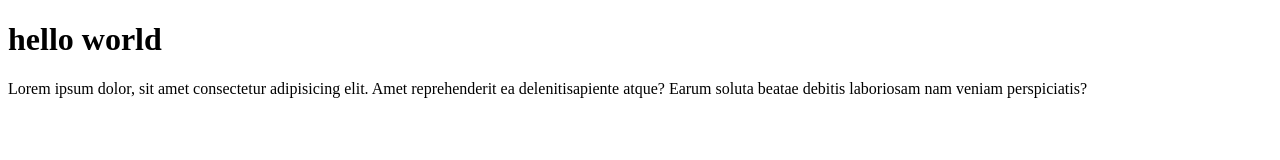
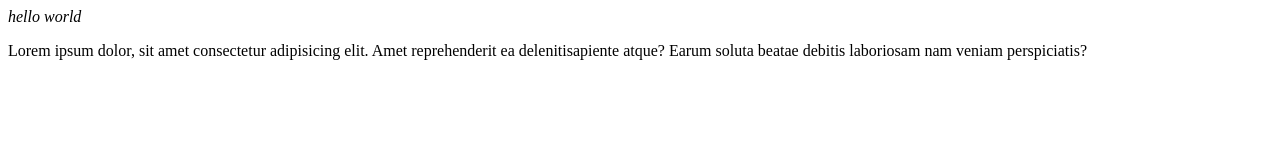
Before and after one commit to ssagar19/git-port, a plain HTML site: page index.html in a window 1280 px wide. Drawn offline with Linux system fonts and the light colour scheme.

Commit message:
git pull conflict

```diff
--- a/index.html
+++ b/index.html
@@ -7,7 +7,7 @@
         <title>Document</title>
     </head>
     <body>
-        <h1>hello world</h1>
+        <i>hello world</i>
         <p>
             Lorem ipsum dolor, sit amet consectetur adipisicing elit. Amet
             reprehenderit ea delenitisapiente atque? Earum soluta beatae debitis
```
